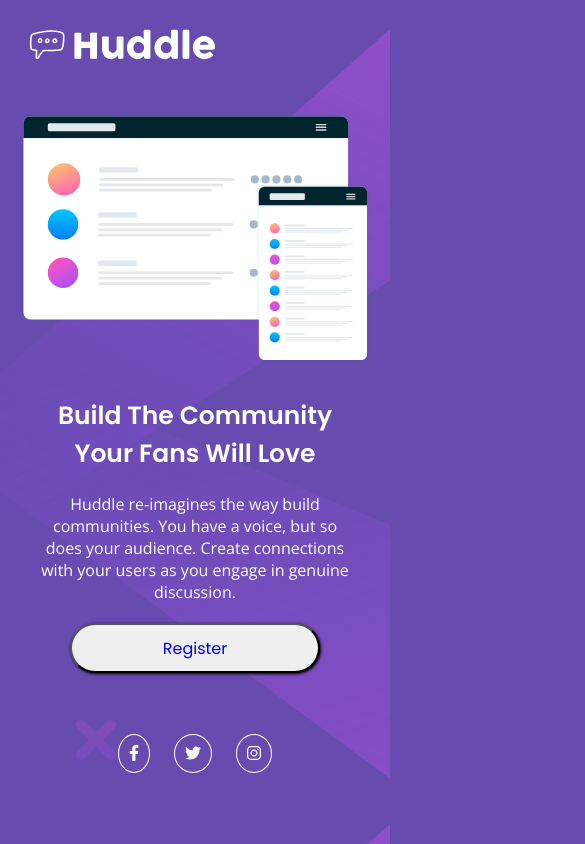
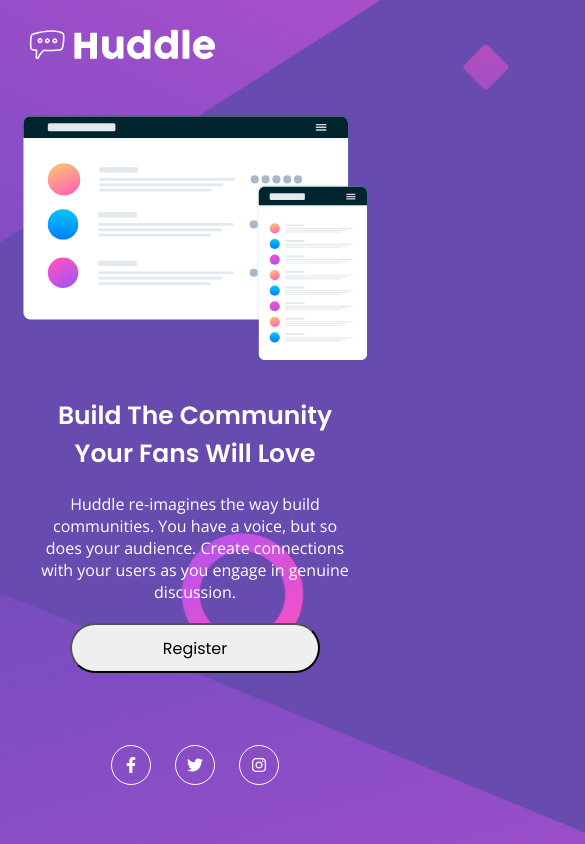
Before and after one commit to josirubin/quest-html-css-avancado, a plain HTML site: page index.html in a window 390 px wide. Shown: the top 844 px of the page, 585 px wide, since content can reach past the window. Drawn offline with nearby package versions, Linux system fonts and the light colour scheme.

Commit message:
Correções aplicadas.

```diff
--- a/index.html
+++ b/index.html
@@ -34,7 +34,7 @@
       <h1>Build The Community Your Fans Will Love</h1>
       <p>Huddle re-imagines the way build communities. You have a voice, but so does your audience. Create connections
         with your users as you engage in genuine discussion.</p>
-      <button><a href="#">Register</a></button>
+      <button>Register</button>
       <div class="socials">
         <ul>
           <li><a href="#"><i class="fab fa-facebook-f"></i></a></li>
--- a/src/css/style.css
+++ b/src/css/style.css
@@ -1,12 +1,13 @@
 html{
     color: #fff;
-    max-height: 100vh;
+    min-height: 100vh;
 }
 
 body{
     background: var(--violet) url(../images/bg-desktop.png) center center no-repeat;
     background-size: cover;
     height: 100%;
+    min-width: 100vh;
 }
 
 .logo img{
@@ -17,10 +18,14 @@ body{
 
 .container{
     display: grid;
-    grid-template-columns: 1fr 1fr;
+    grid-template-columns: repeat(2,1fr);
     margin: 70px 90px;
     gap: 30px;
     height: 60%;
+}
+
+.container .mockup img{
+    min-width: 95%;
 }
 
 .container .infos{
@@ -46,26 +51,17 @@ body{
     width: 200px;
     height: 50px;
     border-radius: 30px;
-    box-shadow: 1px 1px 3px black;
-}
-
-.container .infos button a{
     font-family: 'Poppins', sans-serif;
     font-size: 16px;
     display: flex;
     justify-content: center;
     align-items: center;
-    height: 100%;
     transition: 0.3s ease-in-out;
 }
 
 .container .infos button:hover{
     color: #fff;
     background-color: var(--soft-magenta);
-}
-
-.container .infos button a:hover{
-    color: #fff;
 }
 
 .container .infos .socials ul{
@@ -83,18 +79,24 @@ body{
     color: #fff;
     border: #fff 1px solid;
     border-radius: 100%;
-    padding: 10px;
+    display: flex;
+    justify-content: center;
+    align-items: center;
+    width: 40px;
+    height: 40px;
 }
 
 .container .infos ul li a:hover{
     color: var(--soft-magenta);
+    border: var(--soft-magenta) 1px solid;
 }
 
 @media(max-width:725px){
     body{
-        display: block;
-        background: var(--violet) url(../images/bg-desktop.png) ;
+        flex-direction: column;
+        background: var(--violet) url(../images/bg-desktop.png) center center no-repeat;
         background-size: cover;
+        width: 300px;
     }
 
     .logo img{
@@ -108,6 +110,7 @@ body{
         margin: 20px;
         justify-content: center;
         align-items: center;
+        width: 350px;
     }
 
     .container .infos{
```
